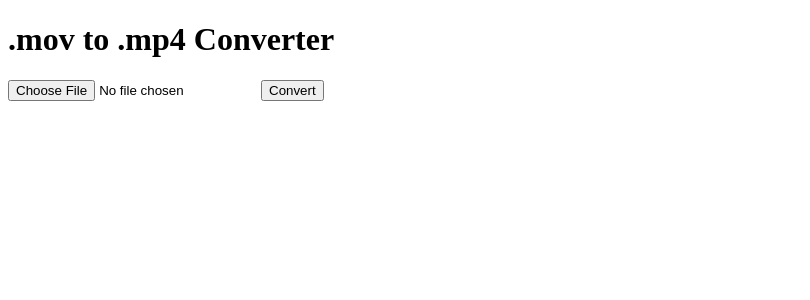
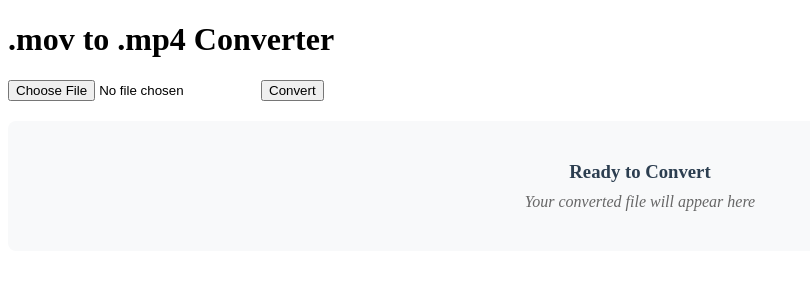
Before and after one commit to jon424/mov-to-mp4, a Vue app in the folder frontend/: page / in a window 1280 px wide. Shown: the top 300 px of the page, without its empty margins (0-810 px from the left). Built offline with nearby package versions, Linux system fonts and the light colour scheme.

Commit message:
adding download area for when file has completed conversion

```diff
--- a/frontend/src/App.vue
+++ b/frontend/src/App.vue
@@ -7,27 +7,37 @@
       <div class="progress-bar" :style="{ width: uploadProgress + '%' }"></div>
       <span class="progress-text">{{ uploadProgress }}%</span>
     </div>
-    <div v-if="downloadUrl" class="download-section">
-      <h3>Conversion Complete!</h3>
-      <a :href="downloadUrl" download="converted.mp4" class="download-link">
-        Download Converted File
-      </a>
+    <div class="download-section" :class="{ 'converting': isUploading }">
+      <h3>{{ downloadSectionTitle }}</h3>
+      <div v-if="downloadUrl" class="download-content">
+        <a :href="downloadUrl" download="converted.mp4" class="download-link">
+          Download Converted File
+        </a>
+      </div>
+      <div v-else class="placeholder-content">
+        <p>Your converted file will appear here</p>
+      </div>
     </div>
   </div>
 </template>
 
 <script setup lang="ts">
-import { ref } from 'vue'
+import { ref, computed } from 'vue'
 const file = ref<File | null>(null)
 const uploadProgress = ref(0)
 const isUploading = ref(false)
 const downloadUrl = ref<string | null>(null)
 
+const downloadSectionTitle = computed(() => {
+  if (isUploading.value) return 'Converting...'
+  if (downloadUrl.value) return 'Conversion Complete!'
+  return 'Ready to Convert'
+})
+
 function handleFileUpload(event: Event) {
   const target = event.target as HTMLInputElement
   if (target.files && target.files.length > 0) {
     file.value = target.files[0]
-    // Reset download URL when new file is selected
     downloadUrl.value = null
   }
 }
@@ -112,6 +122,15 @@ async function convert() {
   background-color: #f8f9fa;
   border-radius: 8px;
   text-align: center;
+  min-height: 100px;
+  display: flex;
+  flex-direction: column;
+  justify-content: center;
+  transition: all 0.3s ease;
+}
+
+.download-section.converting {
+  background-color: #e8f5e9;
 }
 
 .download-section h3 {
@@ -132,4 +151,13 @@ async function convert() {
 .download-link:hover {
   background-color: #45a049;
 }
+
+.placeholder-content {
+  color: #666;
+  font-style: italic;
+}
+
+.placeholder-content p {
+  margin: 0;
+}
 </style>
```
